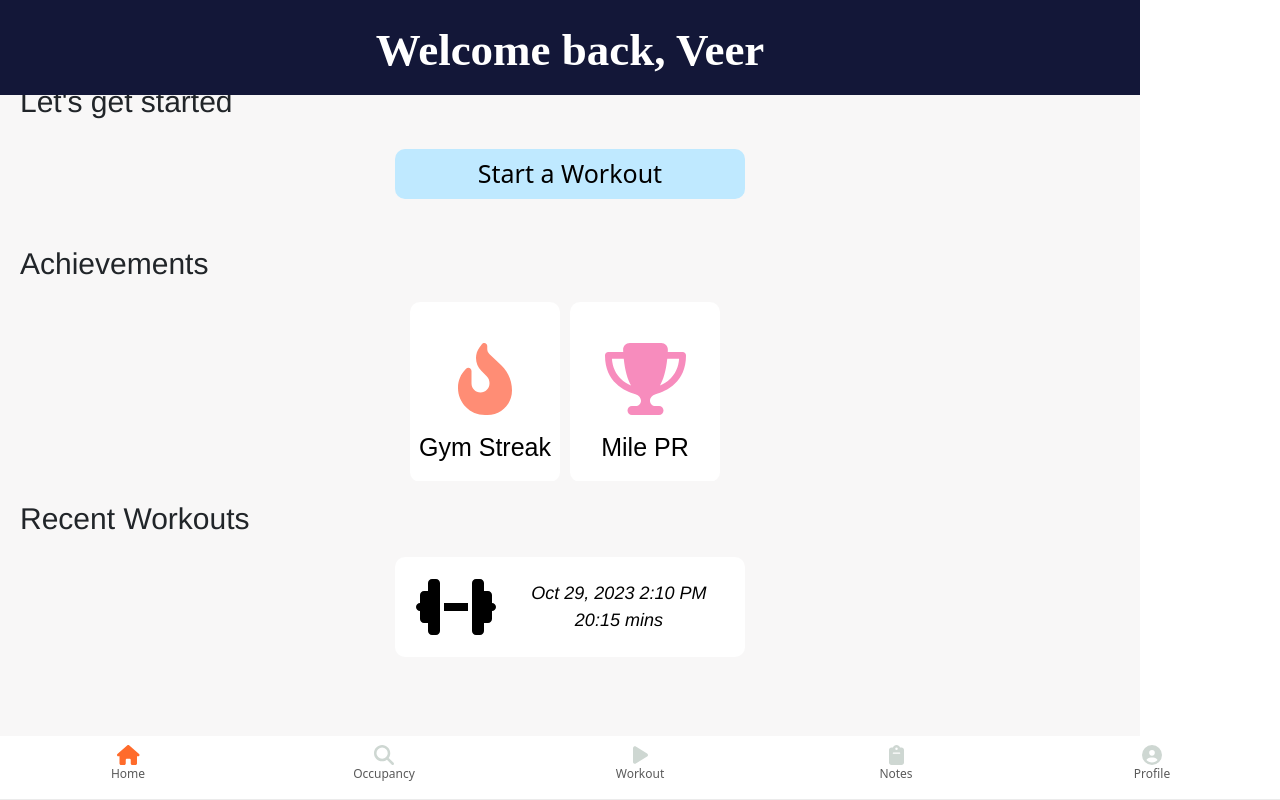
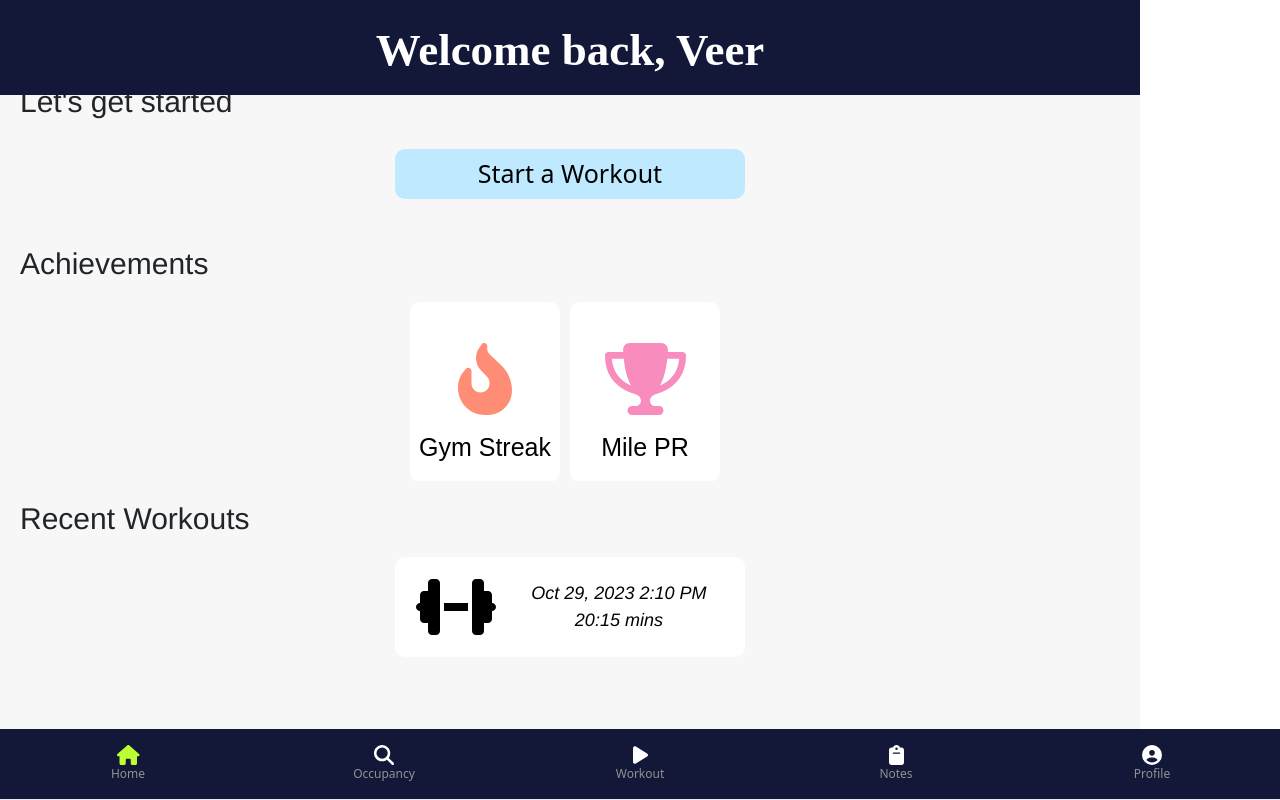
Before and after one commit to veerce/gymrats, a React (Create React App) app in the folder frontend/: page /home in a window 1280 px wide. Built offline with nearby package versions, Linux system fonts and the light colour scheme; no server answers.

Commit message:
nav styles

```diff
--- a/frontend/src/style/homestyles.css
+++ b/frontend/src/style/homestyles.css
@@ -1,5 +1,5 @@
 #text_box {
-    background-color: #F8F7F7;
+    background-color: #131738;
     width: 100%;
     height: 30%;
     display: flex;
@@ -17,7 +17,7 @@
     padding: 0;
     display: flex;
     flex-direction: column;
-    background-color: #F8F7F7;
+    background-color: #131738;
     position: relative;
 }
 
--- a/frontend/src/style/navigation.css
+++ b/frontend/src/style/navigation.css
@@ -1,6 +1,7 @@
 body {
-    margin: 0;
-  }
+  margin: 0;
+  padding: 0;
+}
 
   .header {
     margin-left: 2rem;
@@ -15,23 +16,23 @@ body {
   }
 
   .navbar {
-    border-bottom: solid 1px #EBEBEB;
+    background-color: #131738;
   }
 
   .bottom-tab-nav {
-    border-top: solid 0px #EBEBEB;
+    border-top: solid 0px #131738;
   }
 
   .nav-link,
   .bottom-nav-link {
-    color: #CED7D2;
+    color: #FFFFFF;
   }
 
   .bottom-nav-link.active {
-    color: #FF6B2B;
+    color: #BCFF31;
   }
 
   .bottom-tab-label {
     font-size: 12px;
-    color: #5A5A5A;
+    color: #929292;
   }
```
